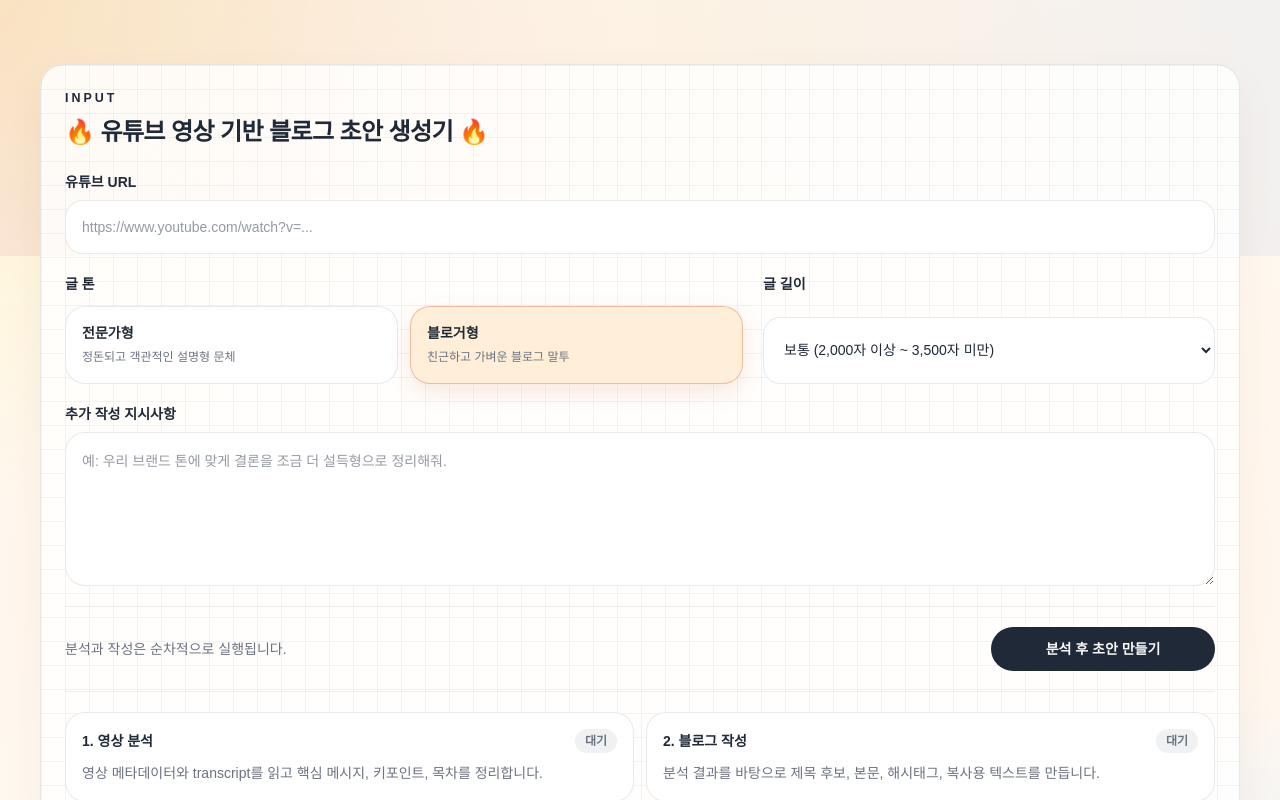
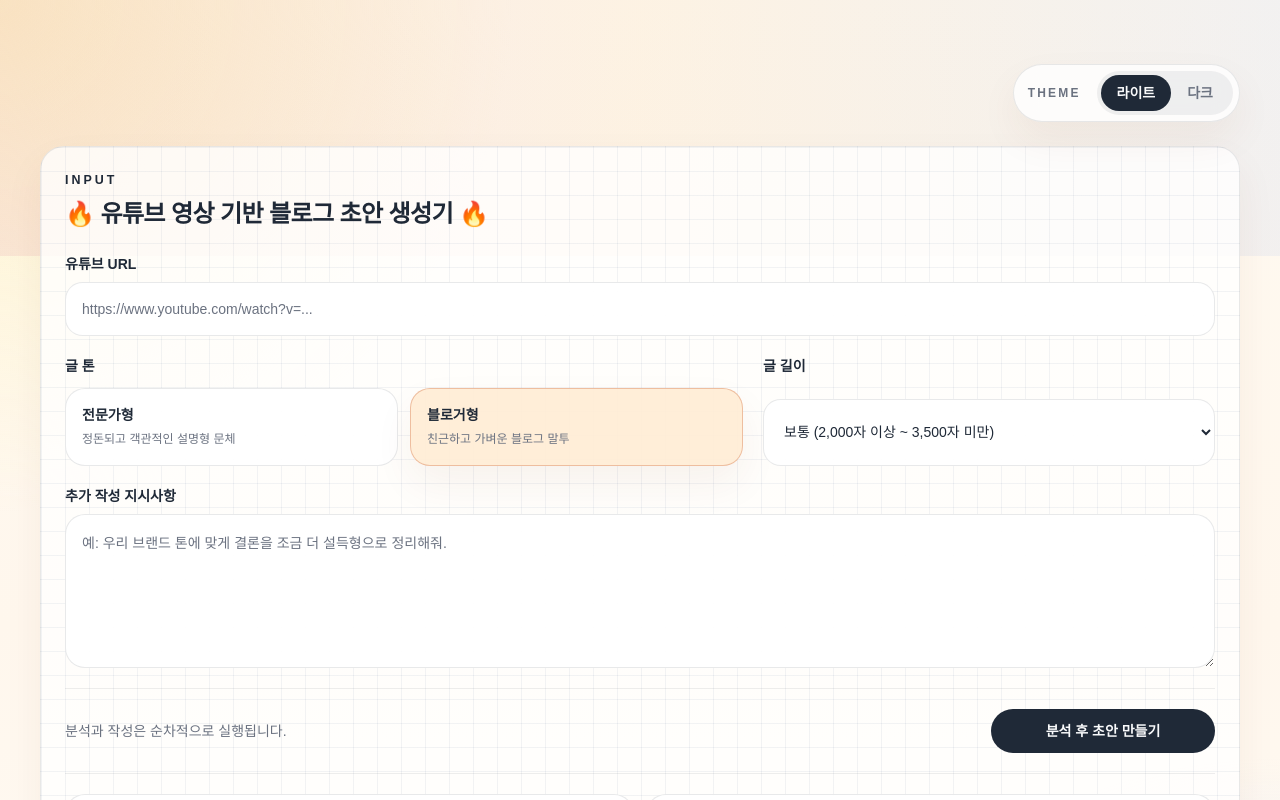
Before and after one commit to codekattt/gbread-blog-writer, a Next.js app: page / in a window 1280 px wide. Shown: the top 800 px of the page. Built offline with nearby package versions, Linux system fonts and the light colour scheme.

Commit message:
feat: 다크모드와 톤 프롬프트 개선

```diff
--- a/src/app/globals.css
+++ b/src/app/globals.css
@@ -20,6 +20,79 @@
   --color-accent: #c2410c;
   --color-accent-soft: rgba(194, 65, 12, 0.1);
   --color-success: #166534;
+  --color-input-bg: rgba(255, 255, 255, 0.94);
+  --color-elevated: #ffffff;
+  --color-elevated-soft: rgba(255, 247, 237, 0.84);
+  --color-shadow: 0 18px 40px rgba(120, 53, 15, 0.06);
+  --color-grid-line: rgba(148, 163, 184, 0.12);
+  --color-app-background:
+    radial-gradient(circle at top left, rgba(254, 243, 199, 0.92), transparent 28%),
+    radial-gradient(circle at bottom right, rgba(191, 219, 254, 0.68), transparent 30%),
+    linear-gradient(180deg, #fffaf1 0%, #fff7ed 48%, #fffdf8 100%);
+  --color-app-overlay: linear-gradient(
+    90deg,
+    rgba(190, 24, 93, 0.08),
+    rgba(217, 119, 6, 0.06),
+    rgba(37, 99, 235, 0.06)
+  );
+  --color-accent-border: rgba(194, 65, 12, 0.28);
+  --color-accent-bg: rgba(255, 237, 213, 0.92);
+  --color-accent-hover: rgba(255, 247, 237, 0.92);
+  --color-success-border: rgba(22, 101, 52, 0.16);
+  --color-success-bg: rgba(240, 253, 244, 0.92);
+  --color-info: #1d4ed8;
+  --color-info-border: rgba(37, 99, 235, 0.22);
+  --color-info-bg: rgba(239, 246, 255, 0.92);
+  --color-danger: #991b1b;
+  --color-danger-soft: #7f1d1d;
+  --color-danger-border: rgba(185, 28, 28, 0.18);
+  --color-danger-bg: rgba(254, 242, 242, 0.95);
+  --color-neutral-bg: rgba(15, 23, 42, 0.06);
+  --color-neutral-border: rgba(31, 41, 55, 0.08);
+}
+
+:root[data-theme="dark"] {
+  color-scheme: dark;
+  --background: #08111f;
+  --foreground: #e5edf6;
+  --color-ink: #f8fafc;
+  --color-muted: #a3b2c7;
+  --color-line: rgba(148, 163, 184, 0.2);
+  --color-panel: rgba(9, 18, 33, 0.82);
+  --color-panel-strong: #f8fafc;
+  --color-panel-strong-ink: #08111f;
+  --color-accent: #fb923c;
+  --color-accent-soft: rgba(251, 146, 60, 0.14);
+  --color-success: #86efac;
+  --color-input-bg: rgba(15, 23, 42, 0.9);
+  --color-elevated: #0f172a;
+  --color-elevated-soft: rgba(30, 41, 59, 0.66);
+  --color-shadow: 0 24px 56px rgba(2, 6, 23, 0.44);
+  --color-grid-line: rgba(71, 85, 105, 0.2);
+  --color-app-background:
+    radial-gradient(circle at top left, rgba(251, 146, 60, 0.18), transparent 28%),
+    radial-gradient(circle at bottom right, rgba(56, 189, 248, 0.16), transparent 30%),
+    linear-gradient(180deg, #020617 0%, #08111f 52%, #0f172a 100%);
+  --color-app-overlay: linear-gradient(
+    90deg,
+    rgba(251, 146, 60, 0.09),
+    rgba(14, 165, 233, 0.08),
+    rgba(96, 165, 250, 0.07)
+  );
+  --color-accent-border: rgba(251, 146, 60, 0.32);
+  --color-accent-bg: rgba(124, 45, 18, 0.32);
+  --color-accent-hover: rgba(30, 41, 59, 0.92);
+  --color-success-border: rgba(74, 222, 128, 0.26);
+  --color-success-bg: rgba(20, 83, 45, 0.3);
+  --color-info: #93c5fd;
+  --color-info-border: rgba(96, 165, 250, 0.28);
+  --color-info-bg: rgba(30, 64, 175, 0.28);
+  --color-danger: #fecaca;
+  --color-danger-soft: #fca5a5;
+  --color-danger-border: rgba(248, 113, 113, 0.3);
+  --color-danger-bg: rgba(127, 29, 29, 0.3);
+  --color-neutral-bg: rgba(148, 163, 184, 0.14);
+  --color-neutral-border: rgba(148, 163, 184, 0.14);
 }
 
 @theme inline {
@@ -36,6 +109,7 @@
 
 html {
   scroll-behavior: smooth;
+  color-scheme: light;
 }
 
 body {
@@ -85,15 +159,15 @@ textarea:focus-visible {
 
 .section-card {
   border: 1px solid var(--color-line);
-  background: rgba(255, 255, 255, 0.82);
+  background: var(--color-panel);
   border-radius: 1.5rem;
-  box-shadow: 0 18px 40px rgba(120, 53, 15, 0.06);
+  box-shadow: var(--color-shadow);
 }
 
 .soft-grid {
   background-image:
-    linear-gradient(rgba(148, 163, 184, 0.12) 1px, transparent 1px),
-    linear-gradient(90deg, rgba(148, 163, 184, 0.12) 1px, transparent 1px);
+    linear-gradient(var(--color-grid-line) 1px, transparent 1px),
+    linear-gradient(90deg, var(--color-grid-line) 1px, transparent 1px);
   background-size: 24px 24px;
 }
 
--- a/src/app/page.tsx
+++ b/src/app/page.tsx
@@ -2,8 +2,14 @@ import { WriterWorkspace } from "@/components/writer-workspace";
 
 export default function Home() {
   return (
-    <main className="relative min-h-screen overflow-hidden bg-[radial-gradient(circle_at_top_left,_rgba(254,243,199,0.92),_transparent_28%),radial-gradient(circle_at_bottom_right,_rgba(191,219,254,0.68),_transparent_30%),linear-gradient(180deg,_#fffaf1_0%,_#fff7ed_48%,_#fffdf8_100%)] px-5 py-8 text-[var(--color-ink)] sm:px-8 lg:px-10">
-      <div className="pointer-events-none absolute inset-x-0 top-0 h-64 bg-[linear-gradient(90deg,rgba(190,24,93,0.08),rgba(217,119,6,0.06),rgba(37,99,235,0.06))]" />
+    <main
+      className="relative min-h-screen overflow-hidden px-5 py-8 text-[var(--color-ink)] sm:px-8 lg:px-10"
+      style={{ backgroundImage: "var(--color-app-background)" }}
+    >
+      <div
+        className="pointer-events-none absolute inset-x-0 top-0 h-64"
+        style={{ backgroundImage: "var(--color-app-overlay)" }}
+      />
       <div className="relative mx-auto flex w-full max-w-7xl flex-col gap-8 pt-6 sm:pt-8">
         <WriterWorkspace />
       </div>
--- a/src/components/analysis-panel.tsx
+++ b/src/components/analysis-panel.tsx
@@ -9,7 +9,7 @@ export function AnalysisPanel({ analysis }: AnalysisPanelProps) {
     return (
       <section className="section-card p-5 sm:p-6">
         <p className="panel-title">Analysis</p>
-        <div className="mt-4 rounded-[1.5rem] border border-dashed border-[var(--color-line)] bg-white/60 p-6 text-sm leading-6 text-[var(--color-muted)]">
+        <div className="mt-4 rounded-[1.5rem] border border-dashed border-[var(--color-line)] bg-[var(--color-input-bg)] p-6 text-sm leading-6 text-[var(--color-muted)]">
           분석 결과가 아직 없습니다. 유튜브 링크를 입력하고 실행하면 이 영역에 영상
           요약만 간단하게 표시됩니다.
         </div>
@@ -31,7 +31,7 @@ export function AnalysisPanel({ analysis }: AnalysisPanelProps) {
         </span>
       </div>
 
-      <article className="mt-6 rounded-[1.75rem] border border-[var(--color-line)] bg-white p-5 shadow-[0_18px_36px_rgba(120,53,15,0.06)] sm:p-6">
+      <article className="mt-6 rounded-[1.75rem] border border-[var(--color-line)] bg-[var(--color-elevated)] p-5 shadow-[var(--color-shadow)] sm:p-6">
         <div className="flex flex-col gap-4 lg:flex-row lg:items-start lg:justify-between">
           <div className="max-w-4xl">
             <p className="text-xs uppercase tracking-[0.22em] text-[var(--color-muted)]">Video Summary</p>
@@ -42,7 +42,7 @@ export function AnalysisPanel({ analysis }: AnalysisPanelProps) {
               {analysis.analysis.summary}
             </p>
           </div>
-          <div className="grid gap-3 rounded-[1.25rem] bg-[rgba(255,247,237,0.68)] p-4 text-sm text-[var(--color-ink)] lg:min-w-64">
+          <div className="grid gap-3 rounded-[1.25rem] bg-[var(--color-elevated-soft)] p-4 text-sm text-[var(--color-ink)] lg:min-w-64">
             <div>
               <p className="text-xs uppercase tracking-[0.18em] text-[var(--color-muted)]">Length</p>
               <p className="mt-1 font-semibold">{analysis.video.durationLabel}</p>
--- a/src/components/copy-button.tsx
+++ b/src/components/copy-button.tsx
@@ -19,7 +19,7 @@ export function CopyButton({ value }: CopyButtonProps) {
     <button
       type="button"
       onClick={handleCopy}
-      className="inline-flex items-center justify-center rounded-full border border-[var(--color-line)] bg-white px-4 py-2 text-sm font-semibold text-[var(--color-ink)] hover:-translate-y-0.5 hover:border-[rgba(194,65,12,0.25)] hover:bg-[rgba(255,247,237,0.95)]"
+      className="inline-flex items-center justify-center rounded-full border border-[var(--color-line)] bg-[var(--color-input-bg)] px-4 py-2 text-sm font-semibold text-[var(--color-ink)] hover:-translate-y-0.5 hover:border-[var(--color-accent-border)] hover:bg-[var(--color-accent-hover)]"
     >
       {copied ? "복사됨" : "전체 복사"}
     </button>
--- /dev/null
+++ b/src/components/theme-toggle.tsx
@@ -0,0 +1,64 @@
+"use client";
+
+import { useEffect, useState } from "react";
+
+type Theme = "light" | "dark";
+
+function applyTheme(theme: Theme) {
+  document.documentElement.dataset.theme = theme;
+  document.documentElement.style.colorScheme = theme;
+  window.localStorage.setItem("gbread-theme", theme);
+}
+
+export function ThemeToggle() {
+  const [theme, setTheme] = useState<Theme>("light");
+
+  useEffect(() => {
+    const frame = window.requestAnimationFrame(() => {
+      const rootTheme = document.documentElement.dataset.theme;
+      if (rootTheme === "dark" || rootTheme === "light") {
+        setTheme(rootTheme);
+      }
+    });
+
+    return () => window.cancelAnimationFrame(frame);
+  }, []);
+
+  const handleThemeChange = (nextTheme: Theme) => {
+    setTheme(nextTheme);
+    applyTheme(nextTheme);
+  };
+
+  return (
+    <div className="inline-flex items-center gap-2 rounded-full border border-[var(--color-line)] bg-[var(--color-panel)] p-1.5 shadow-[var(--color-shadow)] backdrop-blur-md">
+      <span className="px-2 text-xs font-semibold uppercase tracking-[0.18em] text-[var(--color-muted)]">
+        Theme
+      </span>
+      <div className="inline-flex rounded-full bg-[var(--color-neutral-bg)] p-1">
+        {(
+          [
+            { value: "light", label: "라이트" },
+            { value: "dark", label: "다크" },
+          ] as const
+        ).map((option) => {
+          const selected = theme === option.value;
+          return (
+            <button
+              key={option.value}
+              type="button"
+              onClick={() => handleThemeChange(option.value)}
+              className={`rounded-full px-4 py-2 text-sm font-semibold ${
+                selected
+                  ? "bg-[var(--color-panel-strong)] text-[var(--color-panel-strong-ink)]"
+                  : "text-[var(--color-muted)] hover:bg-[var(--color-elevated-soft)] hover:text-[var(--color-ink)]"
+              }`}
+              aria-pressed={selected}
+            >
+              {option.label}
+            </button>
+          );
+        })}
+      </div>
+    </div>
+  );
+}
--- a/src/components/url-form.tsx
+++ b/src/components/url-form.tsx
@@ -96,7 +96,7 @@ export function UrlForm({
             value={url}
             onChange={(event) => onUrlChange(event.target.value)}
             placeholder="https://www.youtube.com/watch?v=..."
-            className="w-full rounded-[1.1rem] border border-[var(--color-line)] bg-white px-4 py-4 text-sm text-[var(--color-ink)] shadow-[inset_0_1px_0_rgba(255,255,255,0.8)] placeholder:text-[rgba(107,114,128,0.72)]"
+            className="w-full rounded-[1.1rem] border border-[var(--color-line)] bg-[var(--color-input-bg)] px-4 py-4 text-sm text-[var(--color-ink)] placeholder:text-[var(--color-muted)]"
           />
         </label>
 
@@ -113,8 +113,8 @@ export function UrlForm({
                     onClick={() => onToneChange(option.value)}
                     className={`rounded-[1.25rem] border px-4 py-4 text-left ${
                       selected
-                        ? "border-[rgba(194,65,12,0.28)] bg-[rgba(255,237,213,0.92)] shadow-[0_8px_24px_rgba(194,65,12,0.12)]"
-                        : "border-[var(--color-line)] bg-white/90 hover:border-[rgba(194,65,12,0.22)] hover:bg-[rgba(255,247,237,0.92)]"
+                        ? "border-[var(--color-accent-border)] bg-[var(--color-accent-bg)] shadow-[var(--color-shadow)]"
+                        : "border-[var(--color-line)] bg-[var(--color-input-bg)] hover:border-[var(--color-accent-border)] hover:bg-[var(--color-accent-hover)]"
                     }`}
                   >
                     <p className="text-sm font-semibold text-[var(--color-ink)]">{option.label}</p>
@@ -130,7 +130,7 @@ export function UrlForm({
             <select
               value={length}
               onChange={(event) => onLengthChange(event.target.value as DraftLengthOption)}
-              className="rounded-[1.1rem] border border-[var(--color-line)] bg-white px-4 py-4 text-sm text-[var(--color-ink)]"
+              className="rounded-[1.1rem] border border-[var(--color-line)] bg-[var(--color-input-bg)] px-4 py-4 text-sm text-[var(--color-ink)]"
             >
               {lengthOptions.map((option) => (
                 <option key={option.value} value={option.value}>
@@ -148,19 +148,19 @@ export function UrlForm({
             onChange={(event) => onExtraPromptChange(event.target.value)}
             rows={5}
             placeholder="예: 우리 브랜드 톤에 맞게 결론을 조금 더 설득형으로 정리해줘."
-            className="min-h-32 w-full rounded-[1.25rem] border border-[var(--color-line)] bg-white px-4 py-4 text-sm leading-6 text-[var(--color-ink)] placeholder:text-[rgba(107,114,128,0.72)]"
+            className="min-h-32 w-full rounded-[1.25rem] border border-[var(--color-line)] bg-[var(--color-input-bg)] px-4 py-4 text-sm leading-6 text-[var(--color-ink)] placeholder:text-[var(--color-muted)]"
           />
         </label>
 
-        <div className="flex flex-col gap-3 border-t border-[rgba(31,41,55,0.08)] pt-5 sm:flex-row sm:items-center sm:justify-between">
+        <div className="flex flex-col gap-3 border-t border-[var(--color-neutral-border)] pt-5 sm:flex-row sm:items-center sm:justify-between">
           <div className="text-sm leading-6 text-[var(--color-muted)]">
-            {error ? <span className="text-[#b91c1c]">{statusMessage}</span> : statusMessage}
+            {error ? <span className="text-[var(--color-danger)]">{statusMessage}</span> : statusMessage}
           </div>
           <button
             type="button"
             onClick={onSubmit}
             disabled={isPending}
-            className="inline-flex min-w-56 items-center justify-center gap-2 rounded-full bg-[var(--color-panel-strong)] px-6 py-3 text-sm font-semibold text-[var(--color-panel-strong-ink)] hover:-translate-y-0.5 hover:bg-[#111827] disabled:cursor-not-allowed disabled:opacity-60"
+            className="inline-flex min-w-56 items-center justify-center gap-2 rounded-full bg-[var(--color-panel-strong)] px-6 py-3 text-sm font-semibold text-[var(--color-panel-strong-ink)] hover:-translate-y-0.5 hover:opacity-90 disabled:cursor-not-allowed disabled:opacity-60"
           >
             {isPending ? (
               <span className="inline-flex h-4 w-4 animate-spin rounded-full border-2 border-white/25 border-t-white" />
@@ -169,14 +169,14 @@ export function UrlForm({
           </button>
         </div>
 
-        <div className="grid gap-3 border-t border-[rgba(31,41,55,0.08)] pt-5 lg:grid-cols-2">
+        <div className="grid gap-3 border-t border-[var(--color-neutral-border)] pt-5 lg:grid-cols-2">
           <div
             className={`rounded-[1.25rem] border px-4 py-4 ${
               analysisStatus === "active"
-                ? "border-[rgba(194,65,12,0.28)] bg-[rgba(255,237,213,0.92)]"
+                ? "border-[var(--color-accent-border)] bg-[var(--color-accent-bg)]"
                 : analysisStatus === "done"
-                  ? "border-[rgba(22,101,52,0.16)] bg-[rgba(240,253,244,0.92)]"
-                  : "border-[var(--color-line)] bg-white/90"
+                  ? "border-[var(--color-success-border)] bg-[var(--color-success-bg)]"
+                  : "border-[var(--color-line)] bg-[var(--color-input-bg)]"
             }`}
           >
             <div className="flex items-center justify-between gap-3">
@@ -187,7 +187,7 @@ export function UrlForm({
                     ? "bg-[rgba(194,65,12,0.14)] text-[var(--color-accent)]"
                     : analysisStatus === "done"
                       ? "bg-[rgba(22,101,52,0.12)] text-[var(--color-success)]"
-                      : "bg-[rgba(15,23,42,0.06)] text-[var(--color-muted)]"
+                      : "bg-[var(--color-neutral-bg)] text-[var(--color-muted)]"
                 }`}
               >
                 {analysisStatus === "active" ? "진행 중" : analysisStatus === "done" ? "완료" : "대기"}
@@ -201,12 +201,12 @@ export function UrlForm({
           <div
             className={`rounded-[1.25rem] border px-4 py-4 ${
               writingStatus === "active"
-                ? "border-[rgba(37,99,235,0.22)] bg-[rgba(239,246,255,0.92)]"
+                ? "border-[var(--color-info-border)] bg-[var(--color-info-bg)]"
                 : writingStatus === "done"
-                  ? "border-[rgba(22,101,52,0.16)] bg-[rgba(240,253,244,0.92)]"
+                  ? "border-[var(--color-success-border)] bg-[var(--color-success-bg)]"
                   : writingStatus === "error"
-                    ? "border-[rgba(185,28,28,0.18)] bg-[rgba(254,242,242,0.95)]"
-                    : "border-[var(--color-line)] bg-white/90"
+                    ? "border-[var(--color-danger-border)] bg-[var(--color-danger-bg)]"
+                    : "border-[var(--color-line)] bg-[var(--color-input-bg)]"
             }`}
           >
             <div className="flex items-center justify-between gap-3">
@@ -214,12 +214,12 @@ export function UrlForm({
               <span
                 className={`rounded-full px-2.5 py-1 text-xs font-semibold ${
                   writingStatus === "active"
-                    ? "bg-[rgba(37,99,235,0.12)] text-[#1d4ed8]"
+                    ? "bg-[rgba(37,99,235,0.12)] text-[var(--color-info)]"
                     : writingStatus === "done"
                       ? "bg-[rgba(22,101,52,0.12)] text-[var(--color-success)]"
                       : writingStatus === "error"
-                        ? "bg-[rgba(185,28,28,0.12)] text-[#b91c1c]"
-                        : "bg-[rgba(15,23,42,0.06)] text-[var(--color-muted)]"
+                        ? "bg-[rgba(185,28,28,0.12)] text-[var(--color-danger)]"
+                        : "bg-[var(--color-neutral-bg)] text-[var(--color-muted)]"
                 }`}
               >
                 {writingStatus === "active"
@@ -238,14 +238,14 @@ export function UrlForm({
         </div>
 
         {errorDetails ? (
-          <div className="rounded-[1.25rem] border border-[rgba(185,28,28,0.18)] bg-[rgba(254,242,242,0.95)] p-4">
+          <div className="rounded-[1.25rem] border border-[var(--color-danger-border)] bg-[var(--color-danger-bg)] p-4">
             <div className="flex flex-col gap-2 sm:flex-row sm:items-center sm:justify-between">
-              <p className="text-sm font-semibold text-[#991b1b]">오류 상세</p>
-              <span className="rounded-full bg-[rgba(185,28,28,0.08)] px-2.5 py-1 font-mono text-xs text-[#991b1b]">
+              <p className="text-sm font-semibold text-[var(--color-danger)]">오류 상세</p>
+              <span className="rounded-full bg-[rgba(185,28,28,0.08)] px-2.5 py-1 font-mono text-xs text-[var(--color-danger)]">
                 {errorDetails.code}
               </span>
             </div>
-            <div className="mt-3 grid gap-2 text-sm leading-6 text-[#7f1d1d]">
+            <div className="mt-3 grid gap-2 text-sm leading-6 text-[var(--color-danger-soft)]">
               <p>
                 <span className="font-semibold">실패 위치:</span> {errorDetails.source}
               </p>
@@ -265,11 +265,11 @@ export function UrlForm({
                 </p>
               ) : null}
               {errorDetails.traceId ? (
-                <p className="font-mono text-xs text-[#991b1b]">
+                <p className="font-mono text-xs text-[var(--color-danger)]">
                   trace: {errorDetails.traceId}
                 </p>
               ) : null}
-              <p className="text-xs text-[#991b1b]">
+              <p className="text-xs text-[var(--color-danger)]">
                 개발 서버 터미널에서 같은 trace id로 서버 로그를 확인할 수 있습니다.
               </p>
             </div>
--- a/src/components/writer-workspace.tsx
+++ b/src/components/writer-workspace.tsx
@@ -4,6 +4,7 @@ import { useState } from "react";
 
 import { AnalysisPanel } from "@/components/analysis-panel";
 import { DraftPanel } from "@/components/draft-panel";
+import { ThemeToggle } from "@/components/theme-toggle";
 import { UrlForm, type ProcessingStage } from "@/components/url-form";
 import type {
   AppErrorPayload,
@@ -116,6 +117,10 @@ export function WriterWorkspace() {
 
   return (
     <div className="grid gap-6">
+      <div className="flex justify-end">
+        <ThemeToggle />
+      </div>
+
       <UrlForm
         url={url}
         tone={tone}
```
Also changed, not shown: src/app/layout.tsx (+20 -1 lines), src/components/draft-panel.tsx (+8 -8 lines), src/lib/prompts/write.ts (+5 -2 lines).
